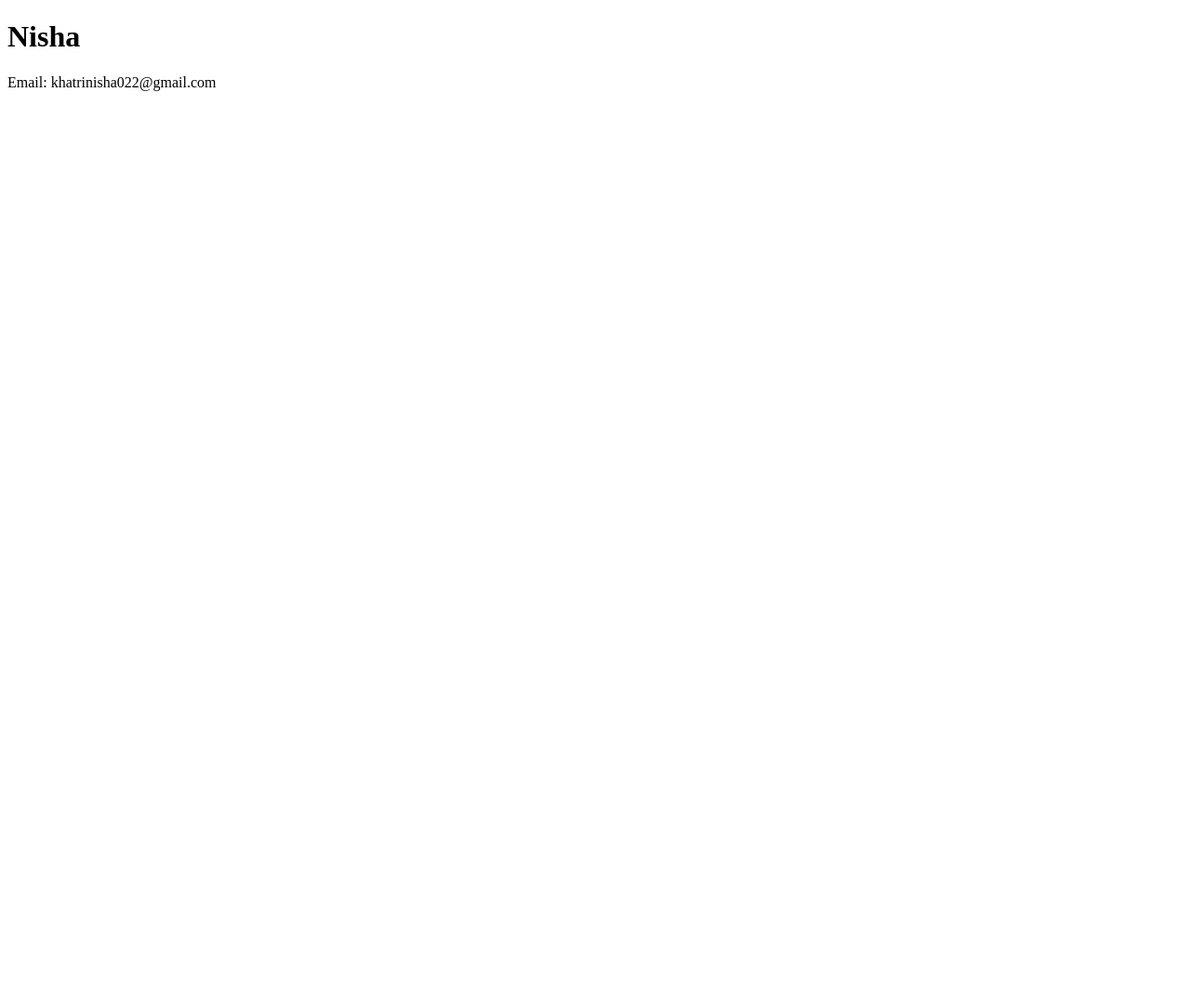
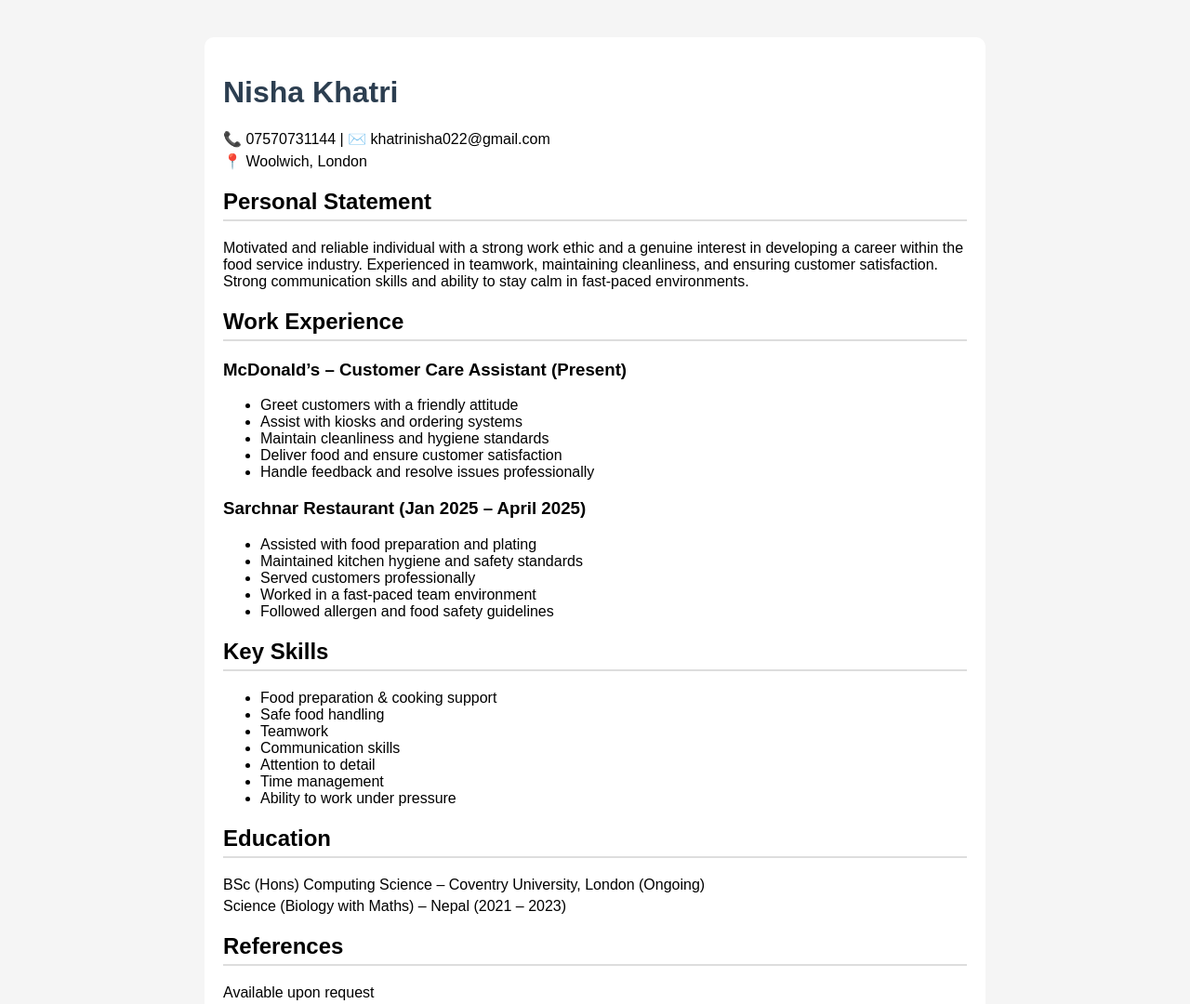
Before and after one commit to Nishakhatri234/CV, a plain HTML site: page index.html in a window 1280 px wide. Shown: the whole page at 93% size. Before the commit the page ends 800 px from the top, so only its background shows below. Drawn offline with Linux system fonts and the light colour scheme.

Commit message:
I entered my CV

```diff
--- a/index.html
+++ b/index.html
@@ -1,12 +1,95 @@
 <!DOCTYPE html>
-<html lang="en">
+<html>
 <head>
-    <meta charset="UTF-8">
-    <meta name="viewport" content="width=device-width, initial-scale=1.0">
-    <title>Nisha</title>
+    <title>Nisha Khatri CV</title>
+
+    <style>
+        body {
+            font-family: Arial, sans-serif;
+            margin: 40px;
+            background-color: #f5f5f5;
+        }
+
+        .container {
+            background: white;
+            padding: 20px;
+            max-width: 800px;
+            margin: auto;
+            border-radius: 10px;
+        }
+
+        h1 {
+            color: #2c3e50;
+        }
+
+        h2 {
+            border-bottom: 2px solid #ddd;
+            padding-bottom: 5px;
+            margin-top: 20px;
+        }
+
+        p {
+            margin: 5px 0;
+        }
+
+        ul {
+            margin-top: 5px;
+        }
+    </style>
 </head>
+
 <body>
-    <h1>Nisha</h1>
-    <p>Email: khatrinisha022@gmail.com</p>
+
+<div class="container">
+
+    <h1>Nisha Khatri</h1>
+    <p>📞 07570731144 | ✉️ khatrinisha022@gmail.com</p>
+    <p>📍 Woolwich, London</p>
+
+    <h2>Personal Statement</h2>
+    <p>
+        Motivated and reliable individual with a strong work ethic and a genuine interest in developing a career within the food service industry. Experienced in teamwork, maintaining cleanliness, and ensuring customer satisfaction. Strong communication skills and ability to stay calm in fast-paced environments.
+    </p>
+
+    <h2>Work Experience</h2>
+
+    <h3>McDonald’s – Customer Care Assistant (Present)</h3>
+    <ul>
+        <li>Greet customers with a friendly attitude</li>
+        <li>Assist with kiosks and ordering systems</li>
+        <li>Maintain cleanliness and hygiene standards</li>
+        <li>Deliver food and ensure customer satisfaction</li>
+        <li>Handle feedback and resolve issues professionally</li>
+    </ul>
+
+    <h3>Sarchnar Restaurant (Jan 2025 – April 2025)</h3>
+    <ul>
+        <li>Assisted with food preparation and plating</li>
+        <li>Maintained kitchen hygiene and safety standards</li>
+        <li>Served customers professionally</li>
+        <li>Worked in a fast-paced team environment</li>
+        <li>Followed allergen and food safety guidelines</li>
+    </ul>
+
+    <h2>Key Skills</h2>
+    <ul>
+        <li>Food preparation & cooking support</li>
+        <li>Safe food handling</li>
+        <li>Teamwork</li>
+        <li>Communication skills</li>
+        <li>Attention to detail</li>
+        <li>Time management</li>
+        <li>Ability to work under pressure</li>
+    </ul>
+
+    <h2>Education</h2>
+    <p>BSc (Hons) Computing Science – Coventry University, London (Ongoing)</p>
+    <p>Science (Biology with Maths) – Nepal (2021 – 2023)</p>
+
+    <h2>References</h2>
+    <p>Available upon request</p>
+
+</div>
+
 </body>
 </html>
```
